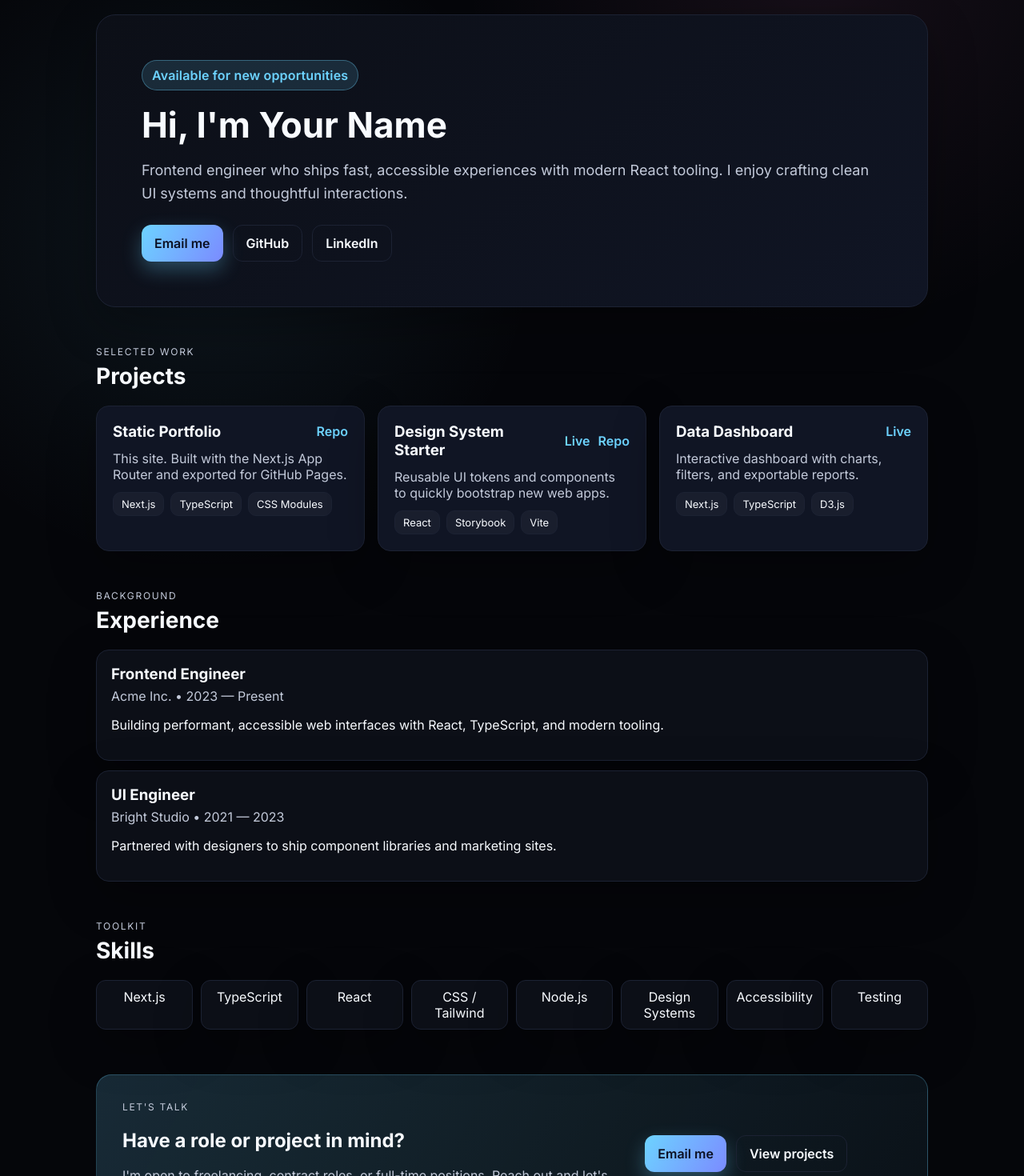
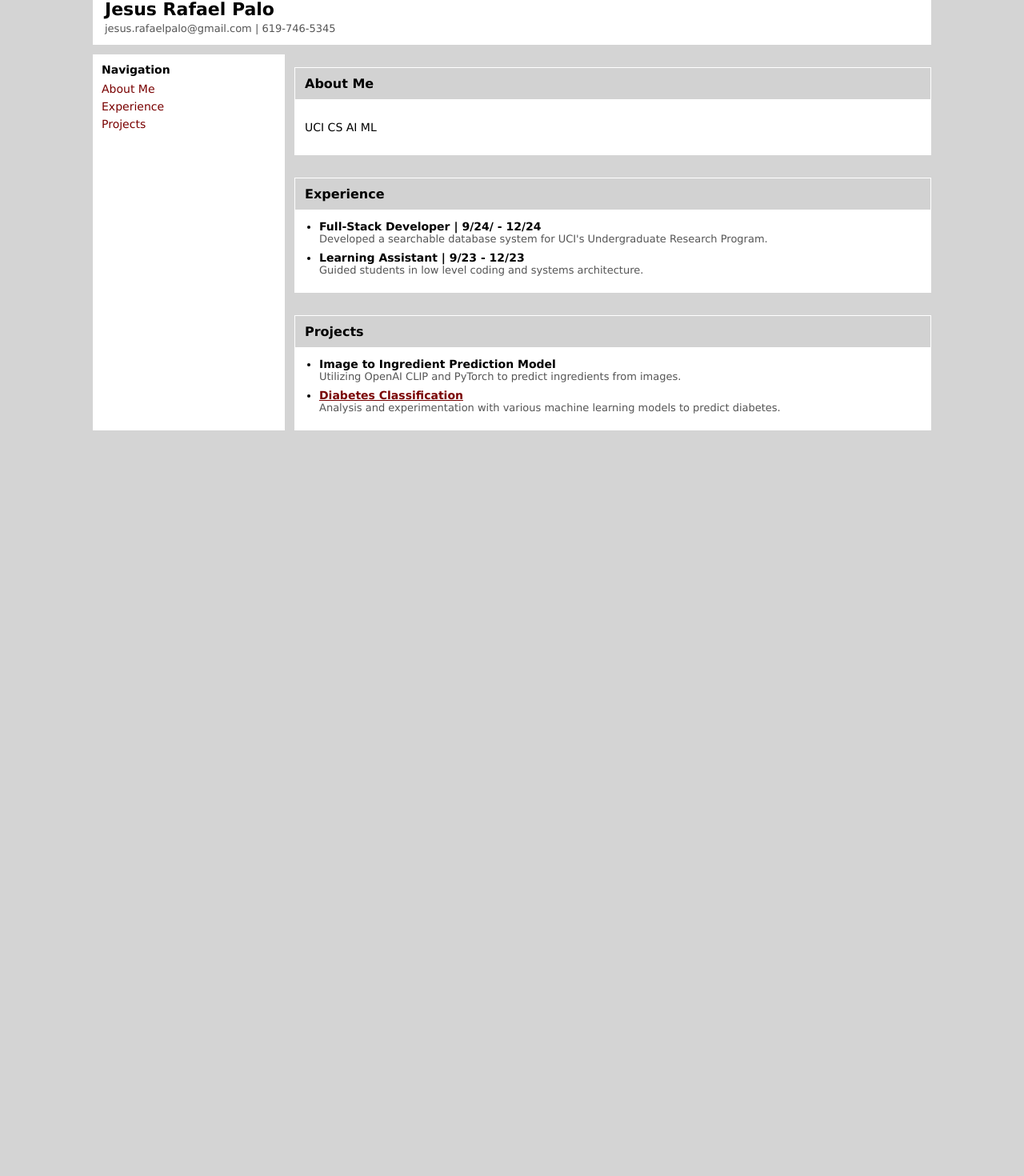
Before and after one commit to 6a6768/archive, a Next.js app: page / in a window 1280 px wide. Shown: the part 30-1500 px from the top of the page at 80% size. After the commit the page ends 800 px from the top, so only its background shows below. Built offline with nearby package versions, Linux system fonts and the light colour scheme.

Commit message:
more skeleton added, added entries for experience and projects

```diff
--- a/src/app/globals.css
+++ b/src/app/globals.css
@@ -1,14 +1,10 @@
 :root {
-  color-scheme: light dark;
-  --bg: #05060a;
-  --panel: #0c0f17;
-  --card: #101524;
-  --text: #f8fbff;
-  --muted: #c3cada;
-  --accent: #6dd3ff;
-  --border: #1c2233;
-  --shadow: 0 20px 60px rgba(0, 0, 0, 0.3);
-  --radius: 16px;
+  --bg: #d4d4d4;
+  --panel: #ffffff;
+  --border: #ffffff;
+  --text: #000000;
+  --link: #790000;
+  --muted: #555;
   --max-width: 1080px;
 }
 
@@ -20,244 +16,134 @@
 
 body {
   margin: 0;
-  font-family: var(--font-inter), system-ui, -apple-system, BlinkMacSystemFont,
-    'Segoe UI', sans-serif;
-  background: radial-gradient(circle at 20% 20%, rgba(109, 211, 255, 0.08), transparent 25%),
-    radial-gradient(circle at 80% 0%, rgba(255, 134, 214, 0.07), transparent 23%),
-    var(--bg);
+  font-family: 'Lucida Grande', 'Lucida Sans Unicode', 'Lucida Sans',
+    Geneva, Verdana, sans-serif;
+  background: var(--bg);
   color: var(--text);
-  min-height: 100vh;
 }
 
 a {
-  color: inherit;
-  text-decoration: none;
+  color: var(--link);
 }
 
 .page {
   max-width: var(--max-width);
   margin: 0 auto;
-  padding: 48px 20px 80px;
+  padding: 16px;
 }
 
-.hero {
-  padding: 56px;
-  border-radius: calc(var(--radius) * 1.5);
-  background: linear-gradient(145deg, var(--panel), var(--card));
+.forum-banner {
+  background: var(--panel);
   border: 1px solid var(--border);
-  box-shadow: var(--shadow);
-  display: flex;
-  flex-direction: column;
-  gap: 16px;
+  padding: 12px 14px;
+  box-shadow: inset 0 1px 0 #fff;
 }
 
-.badge {
-  display: inline-flex;
-  align-self: flex-start;
-  padding: 8px 12px;
-  border-radius: 999px;
-  background: rgba(109, 211, 255, 0.14);
-  color: var(--accent);
-  border: 1px solid rgba(109, 211, 255, 0.35);
-  font-weight: 600;
-  letter-spacing: 0.01em;
-}
-
-.hero h1 {
-  font-size: clamp(32px, 5vw, 44px);
+.forum-title {
+  font-size: 22px;
+  font-weight: 700;
   margin: 0;
 }
 
-.lede {
-  margin: 0;
-  font-size: 18px;
-  line-height: 1.6;
+.forum-subtitle {
+  margin: 4px 0 0;
   color: var(--muted);
+  font-size: 13px;
 }
 
-.hero-actions {
-  display: flex;
-  flex-wrap: wrap;
-  gap: 12px;
-  margin-top: 8px;
+.forum-section {
+  margin-top: 16px;
+  border: 1px solid var(--border);
+  background: var(--panel);
+  box-shadow: inset 0 1px 0 #fff;
 }
 
-.button {
-  padding: 12px 16px;
-  border-radius: 12px;
-  border: 1px solid var(--border);
-  font-weight: 600;
-  display: inline-flex;
-  align-items: center;
-  gap: 8px;
-  background: var(--card);
-  transition: transform 120ms ease, border-color 160ms ease, color 160ms ease;
+.forum-section__header {
+  padding: 10px 12px;
+  background: #d2d2d2;
+  border-bottom: 1px solid var(--border);
 }
 
-.button:hover {
-  transform: translateY(-1px);
-  border-color: rgba(109, 211, 255, 0.6);
-  color: var(--accent);
+.forum-section__header h2 {
+  margin: 0;
+  font-size: 16px;
 }
 
-.button.primary {
-  background: linear-gradient(120deg, #6dd3ff, #7b8bff);
-  color: #0b1022;
-  border: none;
-  box-shadow: 0 10px 25px rgba(109, 211, 255, 0.3);
+.forum-section__body {
+  padding: 12px;
+  font-size: 14px;
 }
 
-.button.ghost {
-  background: transparent;
+.forum-list {
+  margin: 0;
+  padding-left: 18px;
 }
 
-.section {
-  margin-top: 48px;
+.forum-list li {
+  margin-bottom: 8px;
 }
 
-.section-heading {
-  display: flex;
-  flex-direction: column;
-  gap: 6px;
-  margin-bottom: 20px;
+.forum-empty {
+  margin: 0;
+  color: var(--muted);
+  font-size: 13px;
 }
 
-.section h2 {
-  margin: 0;
-  font-size: 28px;
+.entry-title {
+  font-weight: 700;
 }
 
-.eyebrow {
-  text-transform: uppercase;
-  letter-spacing: 0.14em;
-  font-size: 12px;
+.entry-detail {
   color: var(--muted);
-  margin: 0;
+  font-size: 13px;
 }
 
-.cards {
+.layout {
   display: grid;
-  grid-template-columns: repeat(auto-fit, minmax(260px, 1fr));
-  gap: 16px;
+  grid-template-columns: 240px 1fr;
+  gap: 12px;
+  margin-top: 12px;
 }
 
-.card {
-  background: var(--card);
+.sidebar {
   border: 1px solid var(--border);
-  border-radius: var(--radius);
-  padding: 20px;
-  display: flex;
-  flex-direction: column;
-  gap: 12px;
-  box-shadow: var(--shadow);
+  background: #fff;
+  box-shadow: inset 0 1px 0 #fff;
+  padding: 10px;
+  font-size: 14px;
 }
 
-.card-header {
-  display: flex;
-  justify-content: space-between;
-  gap: 12px;
-  align-items: center;
+.sidebar-title {
+  font-weight: 700;
+  margin: 0 0 8px;
 }
 
-.card h3 {
-  margin: 0;
-}
-
-.links {
-  display: inline-flex;
-  gap: 10px;
-}
-
-.links a {
-  font-weight: 600;
-  color: var(--accent);
-}
-
-.muted {
-  color: var(--muted);
-  margin: 0;
-}
-
-.tags {
+.sidebar-list {
   list-style: none;
   margin: 0;
   padding: 0;
-  display: flex;
-  flex-wrap: wrap;
-  gap: 8px;
 }
 
-.tags li {
-  padding: 6px 10px;
-  border-radius: 10px;
-  background: rgba(255, 255, 255, 0.04);
-  border: 1px solid var(--border);
-  font-size: 13px;
+.sidebar-list li {
+  margin-bottom: 6px;
 }
 
-.timeline {
+.sidebar-list a {
+  text-decoration: none;
+}
+
+.content {
   display: flex;
   flex-direction: column;
   gap: 12px;
 }
 
-.timeline-item {
-  padding: 18px;
-  border-radius: var(--radius);
-  border: 1px solid var(--border);
-  background: var(--panel);
-  box-shadow: var(--shadow);
-}
+@media (max-width: 768px) {
+  .layout {
+    grid-template-columns: 1fr;
+  }
 
-.timeline-item h3 {
-  margin: 0 0 6px;
-}
-
-.pill-grid {
-  display: grid;
-  grid-template-columns: repeat(auto-fit, minmax(120px, 1fr));
-  gap: 10px;
-  list-style: none;
-  padding: 0;
-  margin: 0;
-}
-
-.pill {
-  padding: 10px 12px;
-  text-align: center;
-  border-radius: 12px;
-  border: 1px solid var(--border);
-  background: var(--panel);
-  box-shadow: var(--shadow);
-}
-
-.cta {
-  margin-top: 56px;
-  padding: 32px;
-  border-radius: calc(var(--radius) * 1.2);
-  border: 1px solid rgba(109, 211, 255, 0.25);
-  background: linear-gradient(
-    120deg,
-    rgba(109, 211, 255, 0.18),
-    rgba(109, 211, 255, 0.06)
-  );
-  display: grid;
-  gap: 12px;
-  align-items: center;
-}
-
-@media (min-width: 768px) {
-  .cta {
-    grid-template-columns: 2fr 1fr;
+  .sidebar {
+    order: -1;
   }
 }
-
-@media (max-width: 640px) {
-  .hero {
-    padding: 32px;
-  }
-
-  .card {
-    padding: 16px;
-  }
-}
--- a/src/app/layout.tsx
+++ b/src/app/layout.tsx
@@ -1,17 +1,14 @@
 import type { Metadata } from 'next';
-import { Inter } from 'next/font/google';
 import './globals.css';
-
-const inter = Inter({ subsets: ['latin'] });
 
 export const metadata: Metadata = {
   title: 'Portfolio | Next.js Static Site',
-  description: 'A simple statically exported portfolio built with Next.js.',
+  description: 'A portfolio built with Next.js.',
   openGraph: {
     title: 'Portfolio | Next.js Static Site',
-    description: 'A simple statically exported portfolio built with Next.js.',
+    description: 'A portfolio built with Next.js.',
     url: 'https://example.com',
-    siteName: 'Portfolio',
+    siteName: 'Archive',
     type: 'website',
   },
 };
@@ -23,7 +20,7 @@ export default function RootLayout({
 }>) {
   return (
     <html lang="en">
-      <body className={inter.className}>{children}</body>
+      <body>{children}</body>
     </html>
   );
 }
--- a/src/app/page.tsx
+++ b/src/app/page.tsx
@@ -1,191 +1,108 @@
-type Project = {
+type Entry = {
   title: string;
-  description: string;
-  tech: string[];
-  live?: string;
-  repo?: string;
+  detail?: string;
+  link?: string;
 };
 
-type Experience = {
-  role: string;
-  company: string;
-  period: string;
-  summary: string;
-};
+const experiences: Entry[] = [
+  { title: 'Full-Stack Developer | 9/24/ - 12/24', detail: 'Developed a searchable database system for UCI\'s Undergraduate Research Program.'},
+  { title: 'Learning Assistant | 9/23 - 12/23', detail: 'Guided students in low level coding and systems architecture.' },
 
-const projects: Project[] = [
-  {
-    title: 'Static Portfolio',
-    description:
-      'This site. Built with the Next.js App Router and exported for GitHub Pages.',
-    tech: ['Next.js', 'TypeScript', 'CSS Modules'],
-    repo: 'https://github.com/your-handle/upgraded-computing-machine',
-  },
-  {
-    title: 'Design System Starter',
-    description:
-      'Reusable UI tokens and components to quickly bootstrap new web apps.',
-    tech: ['React', 'Storybook', 'Vite'],
-    live: 'https://example.com/design-system',
-    repo: 'https://github.com/your-handle/design-system-starter',
-  },
-  {
-    title: 'Data Dashboard',
-    description:
-      'Interactive dashboard with charts, filters, and exportable reports.',
-    tech: ['Next.js', 'TypeScript', 'D3.js'],
-    live: 'https://example.com/data-dashboard',
-  },
 ];
 
-const experience: Experience[] = [
-  {
-    role: 'Frontend Engineer',
-    company: 'Acme Inc.',
-    period: '2023 — Present',
-    summary:
-      'Building performant, accessible web interfaces with React, TypeScript, and modern tooling.',
-  },
-  {
-    role: 'UI Engineer',
-    company: 'Bright Studio',
-    period: '2021 — 2023',
-    summary:
-      'Partnered with designers to ship component libraries and marketing sites.',
-  },
+const projects: Entry[] = [
+  { title: 'Image to Ingredient Prediction Model', detail: 'Utilizing OpenAI CLIP and PyTorch to predict ingredients from images.'},
+  { title: 'Diabetes Classification', detail: 'Analysis and experimentation with various machine learning models to predict diabetes.',link: 'youtube.com'},
 ];
 
-const skills = [
-  'Next.js',
-  'TypeScript',
-  'React',
-  'CSS / Tailwind',
-  'Node.js',
-  'Design Systems',
-  'Accessibility',
-  'Testing',
-];
+function EntryList({
+  items,
+  emptyLabel,
+}: {
+  items: Entry[];
+  emptyLabel: string;
+}) {
+  if (!items.length) {
+    return <p className="forum-empty">{emptyLabel}</p>;
+  }
+
+  return (
+    <ul className="forum-list">
+      {items.map((item) => (
+        <li key={item.title}>
+          <div className="entry-title">
+            {item.link ? (
+              <a href={item.link} target="_blank" rel="noreferrer">
+                {item.title}
+              </a>
+            ) : (
+              item.title
+            )}
+          </div>
+          {item.detail ? <div className="entry-detail">{item.detail}</div> : null}
+        </li>
+      ))}
+    </ul>
+  );
+}
 
 export default function Home() {
   return (
     <main className="page">
-      <header className="hero">
-        <div className="badge">Available for new opportunities</div>
-        <h1>Hi, I&apos;m Your Name</h1>
-        <p className="lede">
-          Frontend engineer who ships fast, accessible experiences with modern
-          React tooling. I enjoy crafting clean UI systems and thoughtful
-          interactions.
-        </p>
-        <div className="hero-actions">
-          <a className="button primary" href="mailto:you@example.com">
-            Email me
-          </a>
-          <a
-            className="button ghost"
-            href="https://github.com/your-handle"
-            target="_blank"
-            rel="noreferrer"
-          >
-            GitHub
-          </a>
-          <a
-            className="button ghost"
-            href="https://www.linkedin.com/in/your-profile"
-            target="_blank"
-            rel="noreferrer"
-          >
-            LinkedIn
-          </a>
-        </div>
+      <header className="forum-banner">
+        <div className="forum-title">Jesus Rafael Palo</div>
+        <p className="forum-subtitle">jesus.rafaelpalo@gmail.com | 619-746-5345</p>
       </header>
 
-      <section id="projects" className="section">
-        <div className="section-heading">
-          <p className="eyebrow">Selected work</p>
-          <h2>Projects</h2>
-        </div>
-        <div className="cards">
-          {projects.map((project) => (
-            <article className="card" key={project.title}>
-              <div className="card-header">
-                <h3>{project.title}</h3>
-                <div className="links">
-                  {project.live ? (
-                    <a href={project.live} target="_blank" rel="noreferrer">
-                      Live
-                    </a>
-                  ) : null}
-                  {project.repo ? (
-                    <a href={project.repo} target="_blank" rel="noreferrer">
-                      Repo
-                    </a>
-                  ) : null}
-                </div>
-              </div>
-              <p className="muted">{project.description}</p>
-              <ul className="tags">
-                {project.tech.map((item) => (
-                  <li key={item}>{item}</li>
-                ))}
+      <div className="layout">
+        <aside className="sidebar">
+          <div className="sidebar-title">Navigation</div>
+          <ul className="sidebar-list">
+            <li>
+              <a href="#about">About Me</a>
+            </li>
+            <li>
+              <a href="#experience">Experience</a>
+            </li>
+            <li>
+              <a href="#projects">Projects</a>
+            </li>
           </ul>
-            </article>
-          ))}
+        </aside>
+
+        <div className="content">
+          <section className="forum-section" id="about">
+            <header className="forum-section__header">
+              <h2>About Me</h2>
+            </header>
+            <div className="forum-section__body">
+              <p>UCI CS AI ML
+              </p>
             </div>
           </section>
 
-      <section id="experience" className="section">
-        <div className="section-heading">
-          <p className="eyebrow">Background</p>
+          <section className="forum-section" id="experience">
+            <header className="forum-section__header">
               <h2>Experience</h2>
-        </div>
-        <div className="timeline">
-          {experience.map((role) => (
-            <article className="timeline-item" key={role.role}>
-              <header>
-                <h3>{role.role}</h3>
-                <p className="muted">
-                  {role.company} • {role.period}
-                </p>
             </header>
-              <p>{role.summary}</p>
-            </article>
-          ))}
+            <div className="forum-section__body">
+              <EntryList
+                items={experiences}
+                emptyLabel="(List roles or milestones.)"
+              />
             </div>
           </section>
 
-      <section id="skills" className="section">
-        <div className="section-heading">
-          <p className="eyebrow">Toolkit</p>
-          <h2>Skills</h2>
-        </div>
-        <ul className="pill-grid">
-          {skills.map((skill) => (
-            <li className="pill" key={skill}>
-              {skill}
-            </li>
-          ))}
-        </ul>
-      </section>
-
-      <section id="contact" className="cta">
-        <div>
-          <p className="eyebrow">Let&apos;s talk</p>
-          <h2>Have a role or project in mind?</h2>
-          <p className="muted">
-            I&apos;m open to freelancing, contract roles, or full-time
-            positions. Reach out and let&apos;s build something great.
-          </p>
-        </div>
-        <div className="hero-actions">
-          <a className="button primary" href="mailto:you@example.com">
-            Email me
-          </a>
-          <a className="button ghost" href="#projects">
-            View projects
-          </a>
+          <section className="forum-section" id="projects">
+            <header className="forum-section__header">
+              <h2>Projects</h2>
+            </header>
+            <div className="forum-section__body">
+              <EntryList items={projects} emptyLabel="(Add your projects.)" />
             </div>
           </section>
+        </div>
+      </div>
     </main>
   );
 }
```
Lines whose indentation alone changed are shown as unchanged.
